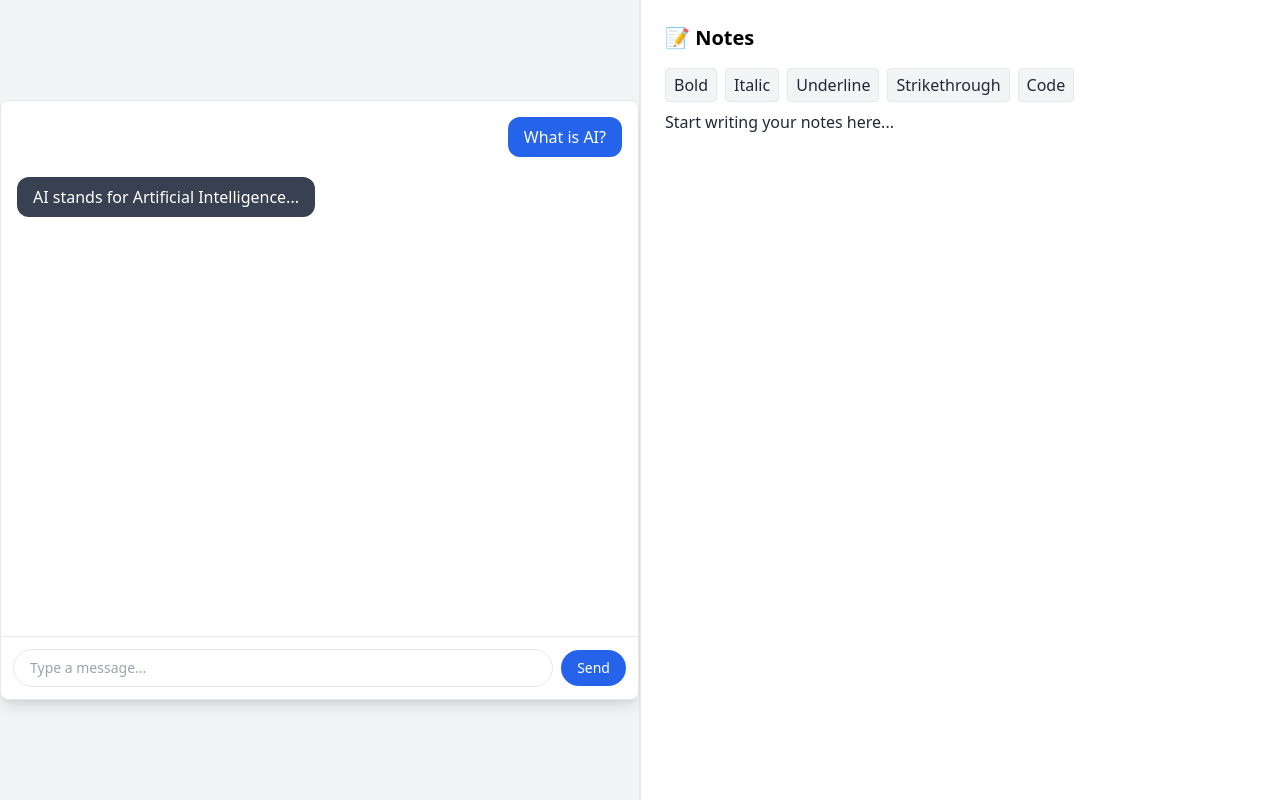
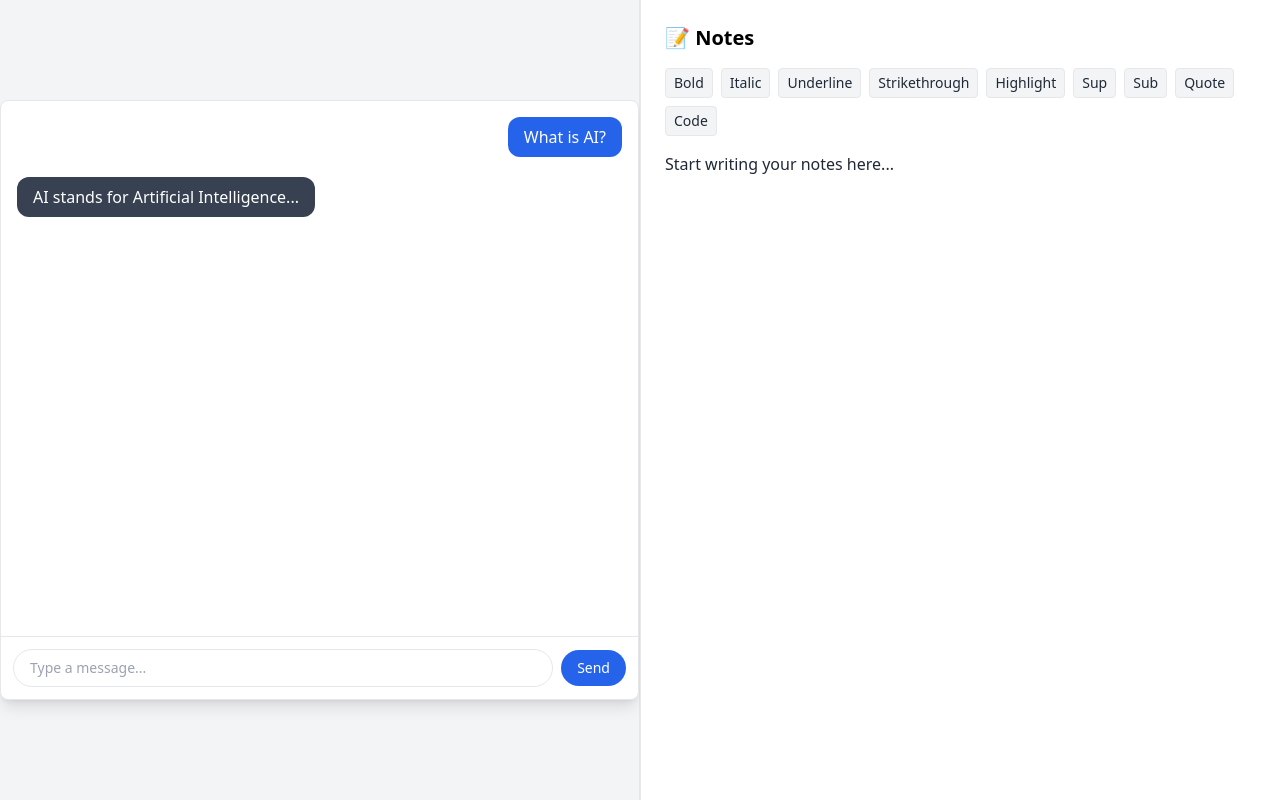
Before and after one commit to danishirfan21/NotionGPT, a React (Vite) app in the folder notiongpt-ui/: page / in a window 1280 px wide. Built offline with nearby package versions, Linux system fonts and the light colour scheme.

Commit message:
more formatting options

```diff
--- a/notiongpt-ui/src/components/Editor/BlockEditor.tsx
+++ b/notiongpt-ui/src/components/Editor/BlockEditor.tsx
@@ -1,5 +1,5 @@
 import { useCallback } from 'react';
-import { Slate, Editable } from 'slate-react';
+import { Slate, Editable, type RenderElementProps } from 'slate-react';
 import { Editor } from 'slate';
 import type { Descendant } from 'slate';
 import Toolbar from './Toolbar';
@@ -19,12 +19,45 @@ function BlockEditor({ value, onChange, editor }: Props) {
     if (leaf.italic) el = <em>{el}</em>;
     if (leaf.underline) el = <u>{el}</u>;
     if (leaf.strikethrough) el = <s>{el}</s>;
-    if (leaf.code)
-      el = <code className="bg-gray-200 px-1 rounded text-sm">{el}</code>;
+    if (leaf.code) {
+      el = (
+        <code className="bg-gray-200 px-1 rounded text-sm font-mono text-red-600">
+          {el}
+        </code>
+      );
+    }
+    if (leaf.highlight) {
+      el = <span className="bg-yellow-300 px-1 rounded-sm">{el}</span>;
+    }
+    if (leaf.superscript) el = <sup>{el}</sup>;
+    if (leaf.subscript) el = <sub>{el}</sub>;
+    if (leaf.quote) {
+      el = (
+        <span className="italic text-gray-500 border-l-2 pl-2 border-gray-300">
+          {el}
+        </span>
+      );
+    }
 
     return <span {...attributes}>{el}</span>;
   }, []);
 
+  const renderElement = useCallback((props: RenderElementProps) => {
+    const { attributes, children, element } = props;
+    switch (element.type) {
+      case 'code-block':
+        return (
+          <pre
+            {...attributes}
+            className="bg-gray-100 p-2 rounded text-sm font-mono text-purple-800"
+          >
+            <code>{children}</code>
+          </pre>
+        );
+      default:
+        return <p {...attributes}>{children}</p>;
+    }
+  }, []);
 
   return (
     <div className="h-full w-full p-6 bg-white overflow-auto border-l">
@@ -38,6 +71,7 @@ function BlockEditor({ value, onChange, editor }: Props) {
         <Toolbar />
         <Editable
           renderLeaf={renderLeaf}
+          renderElement={renderElement}
           placeholder="Type something..."
           className="outline-none min-h-[300px] text-gray-800"
         />
--- a/notiongpt-ui/src/components/Editor/Toolbar.tsx
+++ b/notiongpt-ui/src/components/Editor/Toolbar.tsx
@@ -1,21 +1,28 @@
 import { useSlate } from 'slate-react';
 import type { MarkFormat } from './MarkFormats';
-import { isMarkActive, toggleMark } from './marks';
+import { cn } from '../../lib/utils';
+import { isMarkActive, toggleMark } from './Marks';
 
-const FORMAT_OPTIONS: { label: string; format: MarkFormat }[] = [
-  { label: 'Bold', format: 'bold' },
-  { label: 'Italic', format: 'italic' },
-  { label: 'Underline', format: 'underline' },
-  { label: 'Strikethrough', format: 'strikethrough' },
-  { label: 'Code', format: 'code' },
+
+const MARKS: { format: MarkFormat; label: string }[] = [
+  { format: 'bold', label: 'Bold' },
+  { format: 'italic', label: 'Italic' },
+  { format: 'underline', label: 'Underline' },
+  { format: 'strikethrough', label: 'Strikethrough' },
+  { format: 'highlight', label: 'Highlight' },
+  { format: 'superscript', label: 'Sup' },
+  { format: 'subscript', label: 'Sub' },
+  { format: 'quote', label: 'Quote' },
+  { format: 'code', label: 'Code' },
 ];
 
-const Toolbar = () => {
+
+export default function Toolbar() {
   const editor = useSlate();
 
   return (
-    <div className="mb-2 flex flex-wrap gap-2">
-      {FORMAT_OPTIONS.map(({ format, label }) => {
+    <div className="flex gap-2 mb-4 flex-wrap">
+      {MARKS.map(({ format, label }) => {
         const active = isMarkActive(editor, format);
         return (
           <button
@@ -24,9 +31,12 @@ const Toolbar = () => {
               e.preventDefault();
               toggleMark(editor, format);
             }}
-            className={`px-2 py-1 rounded border ${
-              active ? 'bg-blue-600 text-white' : 'bg-gray-100 text-gray-800'
-            }`}
+            className={cn(
+              'px-2 py-1 border rounded text-sm',
+              active
+                ? 'bg-black text-white'
+                : 'bg-gray-100 text-gray-800 hover:bg-gray-200'
+            )}
           >
             {label}
           </button>
@@ -34,6 +44,4 @@ const Toolbar = () => {
       })}
     </div>
   );
-};
-
-export default Toolbar;
+}
--- a/notiongpt-ui/src/components/Editor/leafRenderer.tsx
+++ b/notiongpt-ui/src/components/Editor/leafRenderer.tsx
@@ -1,11 +1,31 @@
-import React from 'react';
+export const renderLeaf = ({ attributes, children, leaf }: any) => {
+  if (leaf.bold) children = <strong>{children}</strong>;
+  if (leaf.italic) children = <em>{children}</em>;
+  if (leaf.underline) children = <u>{children}</u>;
+  if (leaf.strikethrough) children = <s>{children}</s>;
+  if (leaf.highlight) {
+    children = (
+      <span style={{ backgroundColor: 'yellow', padding: '0 2px' }}>
+        {children}
+      </span>
+    );
+  }
+  if (leaf.superscript) children = <sup>{children}</sup>;
+  if (leaf.subscript) children = <sub>{children}</sub>;
+  if (leaf.quote) {
+    children = (
+      <span className="italic text-gray-500 border-l-2 pl-2 border-gray-300">
+        {children}
+      </span>
+    );
+  }
+  if (leaf.code) {
+    children = (
+      <code className="bg-gray-200 text-red-600 rounded px-1 text-sm">
+        {children}
+      </code>
+    );
+  }
 
-export const renderLeaf = ({ attributes, children, leaf }: any) => {
-  if (leaf.bold) {
-    children = <strong>{children}</strong>;
-  }
-  if (leaf.italic) {
-    children = <em>{children}</em>;
-  }
   return <span {...attributes}>{children}</span>;
 };
--- /dev/null
+++ b/notiongpt-ui/src/lib/utils.ts
@@ -0,0 +1,3 @@
+export function cn(...classes: (string | boolean | undefined)[]) {
+  return classes.filter(Boolean).join(' ');
+}
```
Also changed, not shown: notiongpt-ui/src/App.tsx (+18 -3 lines).
